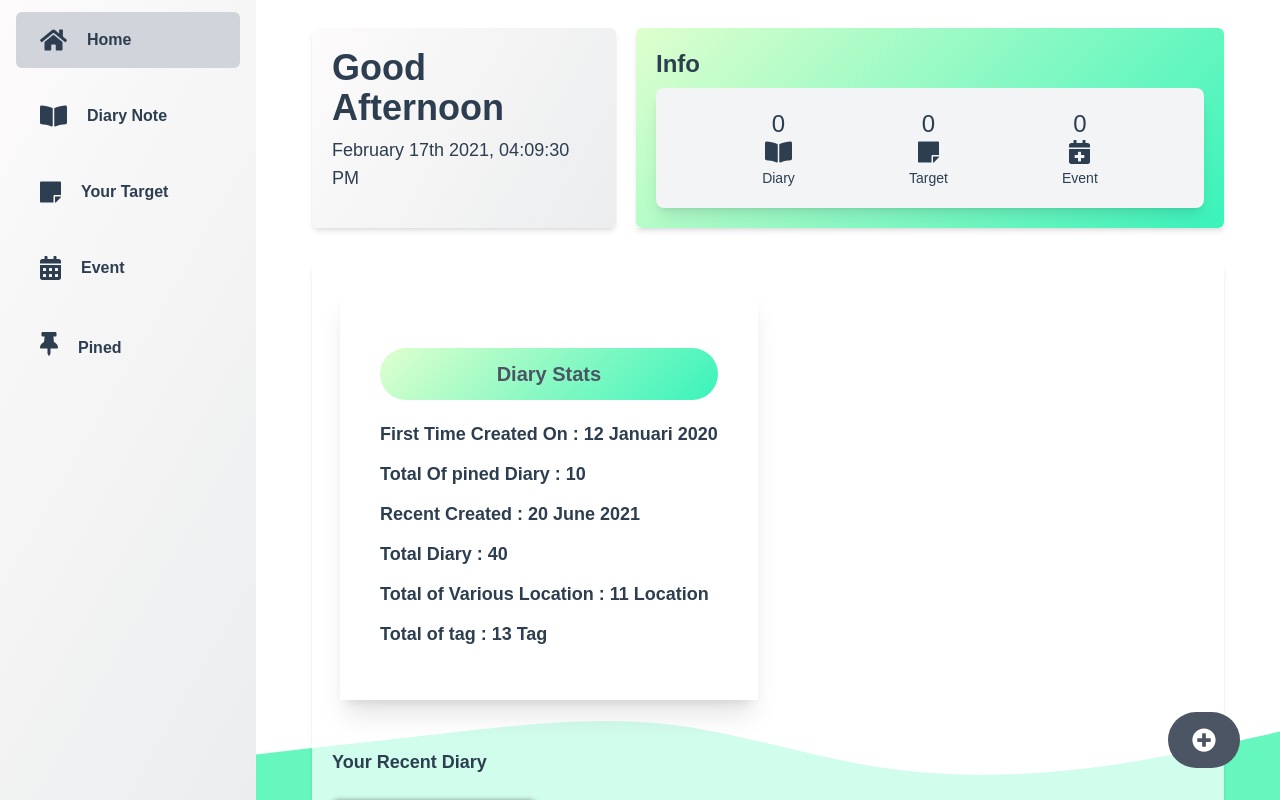
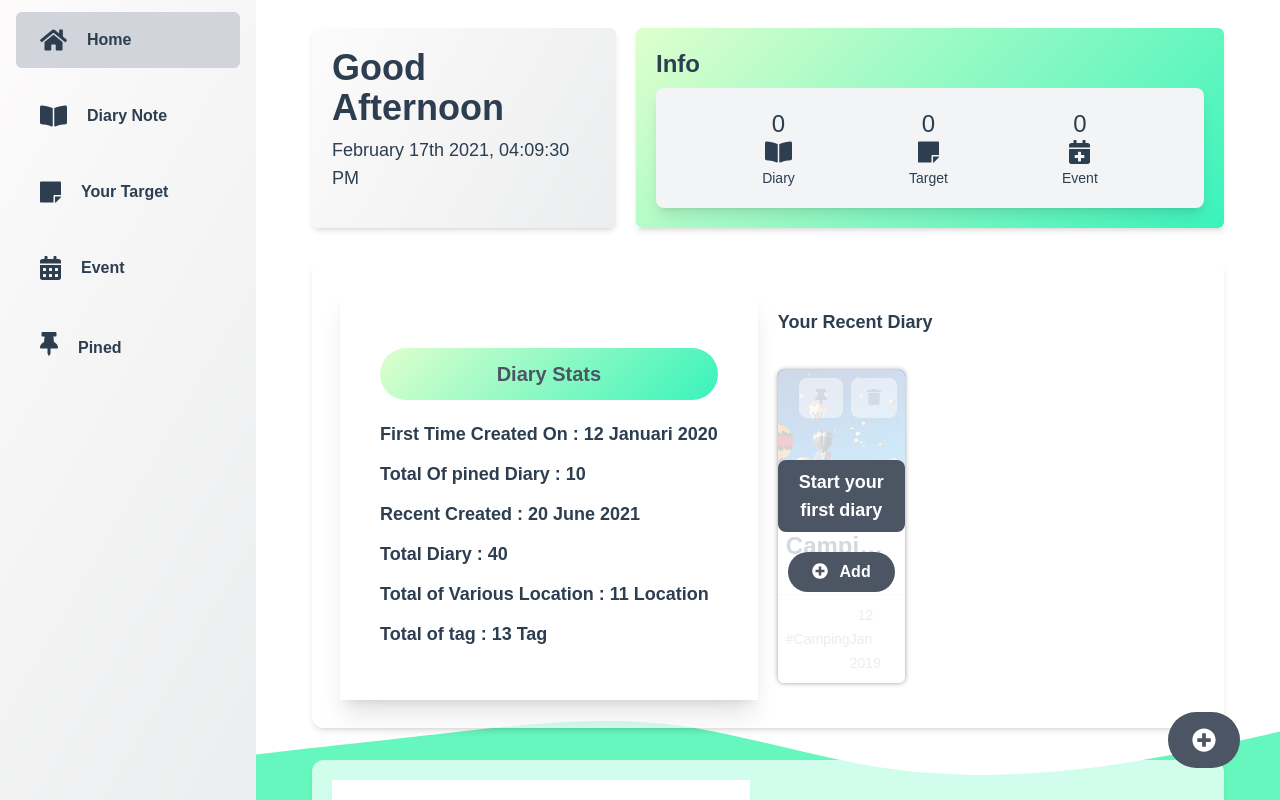
Before and after one commit to gkyla/moralize, a Vue app: page / in a window 1280 px wide. Built offline with nearby package versions, Linux system fonts and the light colour scheme; what @ckeditor/ckeditor5-vue would draw is missing.

Commit message:
update some styling in home page 🎨

```diff
--- a/package.json
+++ b/package.json
@@ -15,6 +15,7 @@
     "@fortawesome/free-regular-svg-icons": "^5.15.1",
     "@fortawesome/free-solid-svg-icons": "^5.15.1",
     "@fortawesome/vue-fontawesome": "^3.0.0-3",
+    "chartjs": "^0.3.24",
     "core-js": "^3.6.5",
     "idb": "^5.0.8",
     "localbase": "^0.7.4",
--- a/src/views/Home.vue
+++ b/src/views/Home.vue
@@ -85,8 +85,8 @@
         lg:my-8
       "
     >
-      <div class="flex p-2">
-        <div class="bg-white shadow-xl p-10">
+      <div class="flex flex-col lg:flex-row p-2 gap-5">
+        <div class="bg-white shadow-xl p-10 flex-2">
           <h1
             class="
               font-bold
@@ -116,8 +116,7 @@
           </p>
           <p class="stats-information">Total of tag : 13 Tag</p>
         </div>
-      </div>
-      <div class="grid grid-cols-1 lg:grid-cols-4 gap-4 col-span-1">
+        <div class="grid grid-cols-1 lg:grid-cols-3 gap-4 col-span-1 flex-1">
           <div
             name="Recent Diary"
             class="rounded-xl mt-5 grid grid-cols-1 gap-4 col-span-2"
@@ -139,6 +138,7 @@
           </div>
         </div>
       </div>
+    </div>
 
     <!-- Target -->
     <div
@@ -153,8 +153,8 @@
         lg:my-8
       "
     >
-      <div class="flex">
-        <div class="bg-white shadow-xl p-10">
+      <div class="flex flex-col lg:flex-row gap-5">
+        <div class="bg-white shadow-xl p-10 flex-2">
           <h1
             class="
               font-bold
@@ -180,13 +180,12 @@
           <p class="stats-information">Recent Created : 20 June 2021</p>
           <p class="stats-information">Total Finished Target : 40</p>
         </div>
-      </div>
-
-      <div class="grid grid-cols-1 lg:grid-cols-4 gap-4 col-span-1">
+        <div class="grid grid-cols-1 lg:grid-cols-3 gap-4 col-span-1 flex-1">
           <div class="rounded-xl mt-5 grid grid-cols-1 gap-4 col-span-2">
             <h1 class="font-bold text-lg">Recent Target</h1>
             <div class="grid grid-cols-1 xsm:grid-cols-2 gap-5">
               <card-target :done="false" />
+            </div>
           </div>
         </div>
       </div>
```
Also changed, not shown: 1 other file (tests, documents, lock files or other folders). Lines whose indentation alone changed are shown as unchanged.
